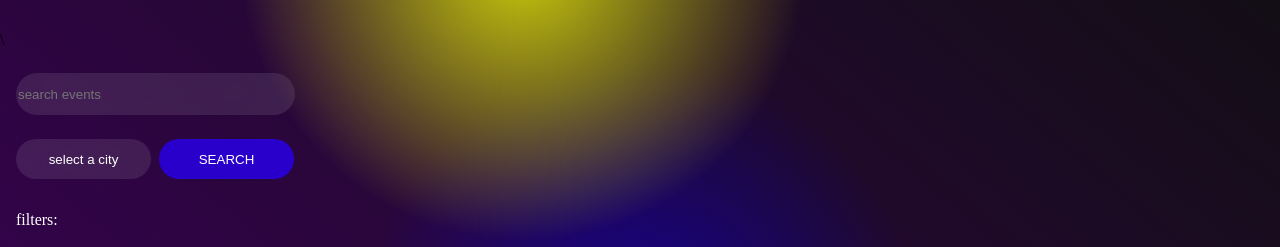
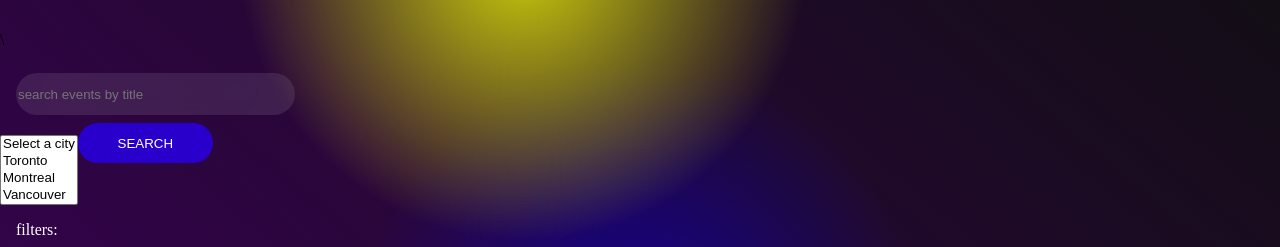
Before and after one commit to MartPowers/mary-power-events4u, a React (Create React App) app in the folder my-app/: page / in a window 1280 px wide. Shown: the part 159-406 px from the top of the page. Built offline with nearby package versions, Linux system fonts and the light colour scheme.

Commit message:
added base functionality to search and city

```diff
--- a/my-app/src/components/SearchForm/SearchForm.jsx
+++ b/my-app/src/components/SearchForm/SearchForm.jsx
@@ -1,65 +1,92 @@
 import "./SearchForm.scss";
-import Filters from '../Filters/Filters';
-import React, { useState } from 'react';
+import Filters from "../Filters/Filters";
+import React, { useState } from "react";
+import axios from "axios";
 
 function SearchForm() {
+  const [searchTerm, setSearchTerm] = useState("");
+  const [selectedCities, setSelectedCities] = useState([]); // Update to an array
+  const [events, setEvents] = useState([]);
+  const [cities, setCities] = useState([
+    { value: "Toronto, Canada", label: "Toronto" },
+    { value: "Montreal, Canada", label: "Montreal" },
+    { value: "Vancouver, BC, Canada", label: "Vancouver" },
+    { value: "Seattle, Washington", label: "Seattle" },
+    // Add more cities here
+  ]);
 
-    const [isOpen, setIsOpen] = useState(false);
-    const [selectedOption, setSelectedOption] = useState(null);
+  const handleSearchChange = (event) => {
+    setSearchTerm(event.target.value);
+  };
 
-    const toggleDropdown = () => setIsOpen(!isOpen);
+  const handleCityChange = (event) => {
+    const selectedCities = Array.from(event.target.selectedOptions, (option) => option.value);
+    setSelectedCities(selectedCities);
+  };
 
-    const handleOptionClick = (option) => {
-        setSelectedOption(option);
-        setIsOpen(false);
-    };
-
-    const options = ['Vancouver', 'Montreal', 'Seattle'];
+  const handleSubmit = (event) => {
+    event.preventDefault();
+    const queryParams = [];
+    if (searchTerm) {
+      queryParams.push(`title=${searchTerm}`);
+    }
+    if (selectedCities.length > 0) {
+      queryParams.push(`location=${selectedCities.join(',')}`);
+    }
+    axios.get(`/events/search?${queryParams.join('&')}`)
+     .then((response) => {
+        setEvents(response.data);
+      })
+     .catch((error) => {
+        console.error(error);
+      });
+  };
 
   return (
     <div>
-      <form className="search-form">
+      <form className="search-form" onSubmit={handleSubmit}>
         <div className="search-form__container">
-          {/* <div className="search-form__group"> */}
           <input
             type="text"
+            value={searchTerm}
+            onChange={handleSearchChange}
             id="search"
             name="search"
-            placeholder="search events"
+            placeholder="search events by title"
             className="search-form__input"
           />
-          </div>
-
-          <div className="search-form__group">
-            <div className="dropdown">
-              <button className="dropdown__btn" onClick={toggleDropdown}>
-                  {selectedOption || 'select a city'}
-              </button>
-              {isOpen && (
-                  <div className="dropdown__menu">
-                      {options.map((option, index) => (
-                          <button
-                              key={index}
-                              className="dropdown__btn"
-                              onClick={() => handleOptionClick(option)}
-                          >
-                              {option}
-                          </button>
-                      ))}
-                  </div>
-              )}
-          {/* </div> */}
         </div>
 
 
-          <button className="search-form__btn">
-            SEARCH
-          </button>
+<div className="search-form__group">
+          <select
+            value={selectedCities}
+            onChange={handleCityChange}
+            multiple={true} // Add multiple attribute
+          >
+            <option value="">Select a city</option>
+            {cities.map((city) => (
+              <option key={city.value} value={city.value}>
+                {city.label}
+              </option>
+            ))}
+          </select>
+          <button type="submit" className="search-form__btn">SEARCH</button>
         </div>
       </form>
-      <Filters/>
+      <Filters />
+      <ul>
+        {events.map((event) => (
+          <li key={event.id}>
+            <h2>{event.title}</h2>
+            <p>{event.location}</p>
+            <p>{event.category}</p>
+            {/* Add more event details here */}
+          </li>
+        ))}
+      </ul>
     </div>
-  )
+  );
 }
 
-export default SearchForm
+export default SearchForm;
--- a/my-app/src/components/SearchForm/SearchForm.scss
+++ b/my-app/src/components/SearchForm/SearchForm.scss
@@ -1,59 +1,62 @@
 @use "../../styles/partials/variables" as *;
 @use "../../styles/partials/mixins" as *;
 
-.search-form{
-
-   &__container{
+.search-form {
+  &__container {
     margin: 1rem 1rem 0;
   }
-    &__group{
+  &__group {
     display: flex;
     flex-direction: row;
     align-items: baseline;
   }
-    &__input{
-        background: linear-gradient(135deg, rgba(255,255,255,0.1), rgba(255,255,255,0.1));
+  &__input {
+    background: linear-gradient(
+      135deg,
+      rgba(255, 255, 255, 0.1),
+      rgba(255, 255, 255, 0.1)
+    );
     backdrop-filter: blur(40px);
     -webkit-backdrop-filter: blur(40px);
     border-radius: 1.75rem;
     border: none;
-        margin: .5rem 0;
+    margin: 0.5rem 0;
     width: 275px;
     height: 40px;
   }
 
-    &__btn{
+  &__btn {
     background-color: $blue;
     border: none;
     border-radius: 30px;
     color: white;
-        padding: .75rem 1.25rem;
-        // margin: 0rem 1rem;
+    padding: 0.75rem 1.25rem;
     width: 135px;
     height: 40px;
   }
 }
 
-.dropdown{
-
-    &__btn{
-        background: linear-gradient(135deg, rgba(255,255,255,0.1), rgba(255,255,255,0.1));
+.dropdown {
+  &__btn {
+    background: linear-gradient(
+      135deg,
+      rgba(255, 255, 255, 0.1),
+      rgba(255, 255, 255, 0.1)
+    );
     backdrop-filter: blur(40px);
     -webkit-backdrop-filter: blur(40px);
     border-radius: 1.75rem;
     border: none;
     color: white;
-        padding: .75rem 1.25rem;
-        margin: 1rem .5rem 1rem 1rem;
+    padding: 0.75rem 1.25rem;
+    margin: 1rem 0.5rem 1rem 1rem;
     width: 135px;
     height: 40px;
   }
 
-    &__menu{
-
+  &__menu {
   }
 
-    &__option{
-
+  &__option {
   }
 }
```
Lines whose indentation alone changed are shown as unchanged.
